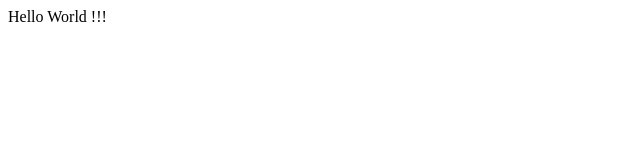
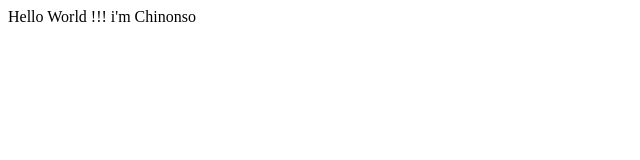
Before and after one commit to NonsoTheTechGuy/git-master-class, a plain HTML site: page index.html in a window 1280 px wide. Shown: the whole page, without its empty margins (0-640 px from the left). Drawn offline with Linux system fonts and the light colour scheme.

Commit message:
added name

```diff
--- a/index.html
+++ b/index.html
@@ -8,5 +8,6 @@
 </head>
 <body>
         Hello World !!!
+        i'm Chinonso
 </body>
 </html>
```
